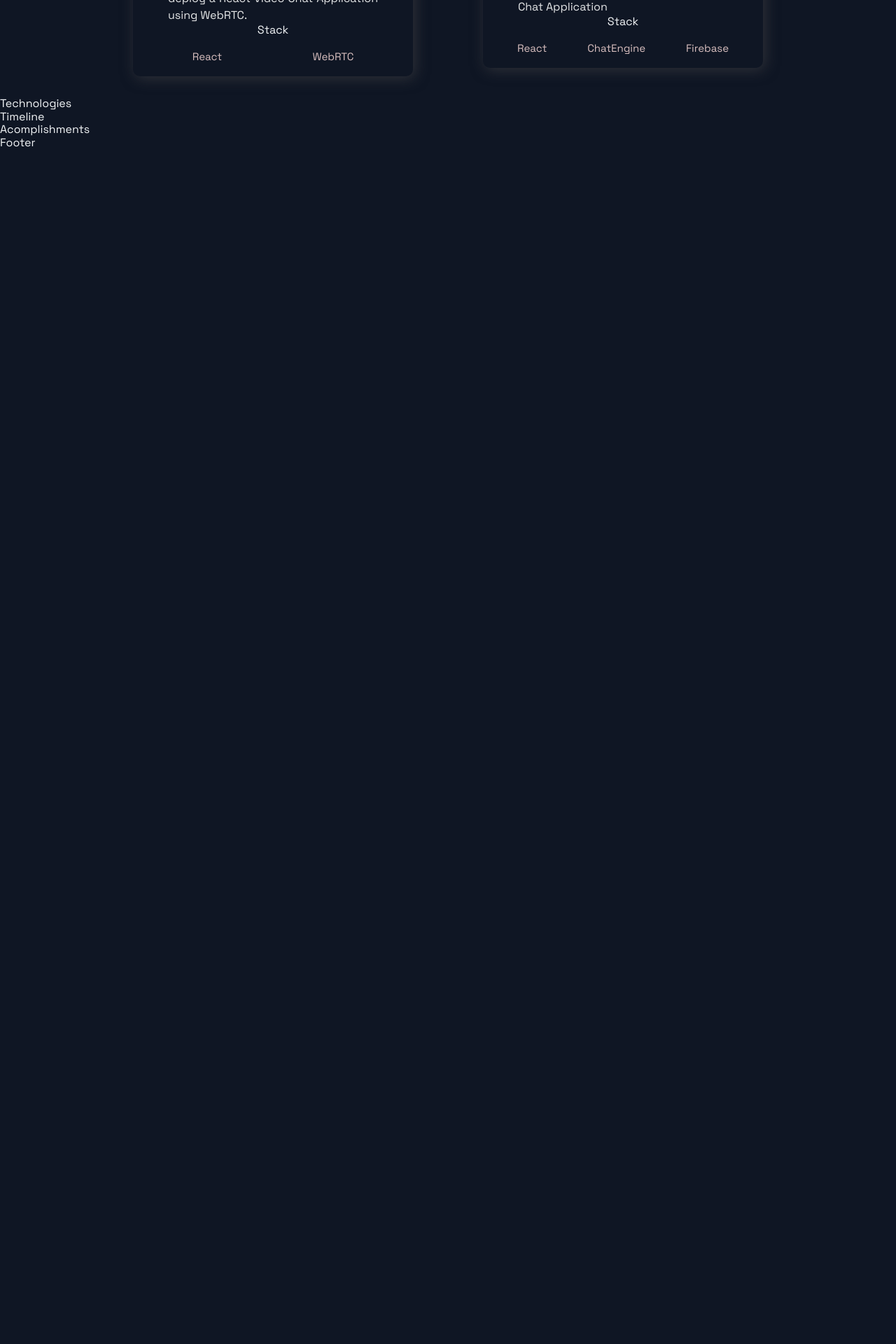
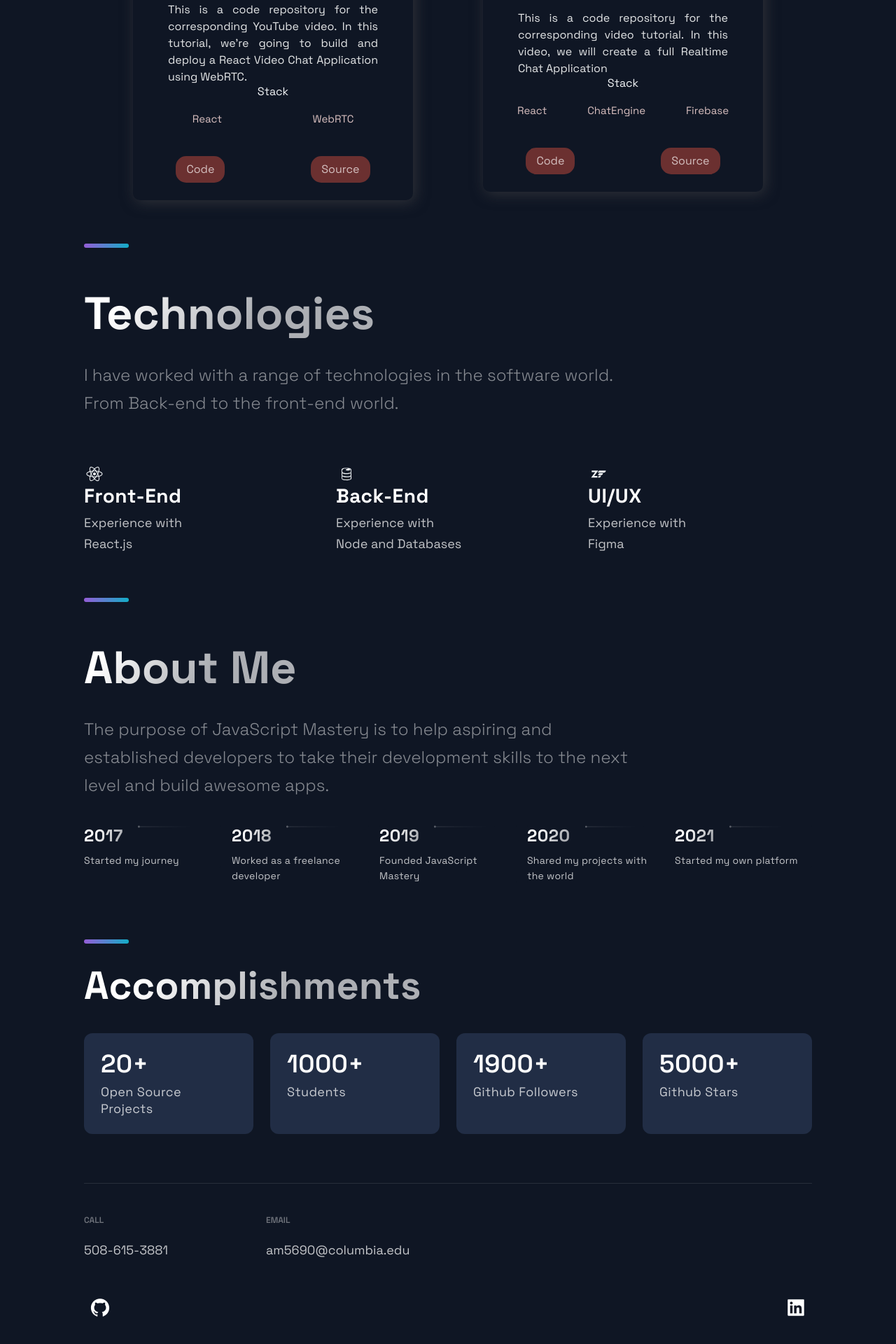
Before and after one commit to amalik3099/Portfolio, a Next.js app: page / in a window 1280 px wide. Shown: the part 1846-3766 px from the top of the page at 70% size. Before the commit the page ends 2060 px from the top, so only its background shows below. Built offline with nearby package versions, Linux system fonts and the light colour scheme.

Commit message:
Added in about me, accomps, and timeline features

```diff
--- a/src/components/Acomplishments/Acomplishments.js
+++ b/src/components/Acomplishments/Acomplishments.js
@@ -11,9 +11,17 @@
 ];
 
 const Acomplishments = () => (
-  <div>
-    Acomplishments
-  </div>
+  <Section>
+    <SectionTitle>Accomplishments</SectionTitle>
+      <Boxes>
+        {data.map((card, index) => (
+          <Box key={index}>
+            <BoxNum>{card.number}+</BoxNum>
+            <BoxText>{card.text}</BoxText>
+          </Box>
+        ))}
+      </Boxes>
+  </Section>
 );
 
 export default Acomplishments;
--- a/src/components/Footer/Footer.js
+++ b/src/components/Footer/Footer.js
@@ -6,9 +6,26 @@
 
 const Footer = () => {
   return (
-    <div>
-      Footer
-    </div>
+    <FooterWrapper>
+      <LinkList>
+        <LinkColumn>
+          <LinkTitle>Call</LinkTitle>
+          <LinkItem href='tel:508-615-3881'>508-615-3881</LinkItem>
+        </LinkColumn>
+        <LinkColumn>
+          <LinkTitle>Email</LinkTitle>
+          <LinkItem href='mailto:am5690@columbia.edu'>am5690@columbia.edu</LinkItem>
+        </LinkColumn>
+      </LinkList>
+      <SocialIconsContainer>
+        <SocialIcons href="https://github.com/amalik3099">
+          <AiFillGithub size="3rem" />
+        </SocialIcons>
+        <SocialIcons href="https://www.linkedin.com/in/adityamalik3/">
+          <AiFillLinkedin size="3rem" />
+        </SocialIcons>
+      </SocialIconsContainer>
+    </FooterWrapper>
   );
 };
 
--- a/src/components/Hero/Hero.js
+++ b/src/components/Hero/Hero.js
@@ -14,7 +14,7 @@
       <SectionText>
         I am a MS in Computer Science student at Columbia University, specializing in Machine Learning and Robotics.
       </SectionText>
-      <Button onclick={() => window.location = 'https://www.google.com'}>Learn More</Button>
+      <Button onclick={() => window.location.href="https://www.google.com"}>Learn More</Button>
     </LeftSection>
   </section>
 );
--- a/src/components/Projects/Projects.js
+++ b/src/components/Projects/Projects.js
@@ -25,6 +25,10 @@
               ))}
             </TagList>
           </div>
+          <UtilityList>
+            <ExternalLinks href={visit}>Code</ExternalLinks>
+            <ExternalLinks href={visit}>Source</ExternalLinks>
+          </UtilityList>
         </BlogCard>
       ))}
     </GridContainer>
--- a/src/components/Technologies/Technologies.js
+++ b/src/components/Technologies/Technologies.js
@@ -4,9 +4,46 @@
 import { List, ListContainer, ListItem, ListParagraph, ListTitle } from './TechnologiesStyles';
 
 const Technologies = () =>  (
-  <div>
-    Technologies
-  </div>
+  <Section id="tech">
+    <SectionDivider />
+    <SectionTitle main>Technologies</SectionTitle>
+    <SectionText>
+      I have worked with a range of technologies in the software world.
+      From Back-end to the front-end world.
+    </SectionText>
+    <List>
+      <ListItem>
+        <DiReact size="3rem" />
+        <ListContainer>
+          <ListTitle>Front-End</ListTitle>
+          <ListParagraph>
+            Experience with <br />
+            React.js
+          </ListParagraph>
+        </ListContainer>
+      </ListItem>
+      <ListItem>
+        <DiFirebase size="3rem" />
+        <ListContainer>
+          <ListTitle>Back-End</ListTitle>
+          <ListParagraph>
+            Experience with <br />
+            Node and Databases
+          </ListParagraph>
+        </ListContainer>
+      </ListItem>
+      <ListItem>
+        <DiZend size="3rem" />
+        <ListContainer>
+          <ListTitle>UI/UX</ListTitle>
+          <ListParagraph>
+            Experience with <br />
+            Figma
+          </ListParagraph>
+        </ListContainer>
+      </ListItem>
+    </List>
+  </Section>
 );
 
 export default Technologies;
--- a/src/components/TimeLine/TimeLine.js
+++ b/src/components/TimeLine/TimeLine.js
@@ -7,45 +7,114 @@
 const TOTAL_CAROUSEL_COUNT = TimeLineData.length;
 
 const Timeline = () => {
-  // const [activeItem, setActiveItem] = useState(0);
-  // const carouselRef = useRef();
+  const [activeItem, setActiveItem] = useState(0);
+  const carouselRef = useRef();
 
-  // const scroll = (node, left) => {
-  //   return node.scrollTo({ left, behavior: 'smooth' });
-  // }
+  const scroll = (node, left) => {
+    return node.scrollTo({ left, behavior: 'smooth' });
+  }
 
-  // const handleClick = (e, i) => {
-  //   e.preventDefault();
+  const handleClick = (e, i) => {
+    e.preventDefault();
 
-  //   if (carouselRef.current) {
-  //     const scrollLeft = Math.floor(carouselRef.current.scrollWidth * 0.7 * (i / TimeLineData.length));
+    if (carouselRef.current) {
+      const scrollLeft = Math.floor(carouselRef.current.scrollWidth * 0.7 * (i / TimeLineData.length));
 
-  //     scroll(carouselRef.current, scrollLeft);
-  //   }
-  // }
+      scroll(carouselRef.current, scrollLeft);
+    }
+  }
 
-  // const handleScroll = () => {
-  //   if (carouselRef.current) {
-  //     const index = Math.round((carouselRef.current.scrollLeft / (carouselRef.current.scrollWidth * 0.7)) * TimeLineData.length);
+  const handleScroll = () => {
+    if (carouselRef.current) {
+      const index = Math.round((carouselRef.current.scrollLeft / (carouselRef.current.scrollWidth * 0.7)) * TimeLineData.length);
 
-  //     setActiveItem(index);
-  //   }
-  // }
+      setActiveItem(index);
+    }
+  }
 
-  // // snap back to beginning of scroll when window is resized
-  // // avoids a bug where content is covered up if coming from smaller screen
-  // useEffect(() => {
-  //   const handleResize = () => {
-  //     scroll(carouselRef.current, 0);
-  //   }
+  // snap back to beginning of scroll when window is resized
+  // avoids a bug where content is covered up if coming from smaller screen
+  useEffect(() => {
+    const handleResize = () => {
+      scroll(carouselRef.current, 0);
+    }
 
-  //   window.addEventListener('resize', handleResize);
-  // }, []);
+    window.addEventListener('resize', handleResize);
+  }, []);
 
   return (
-    <div>
-      Timeline
-    </div>
+    <Section id="about">
+      <SectionDivider/>
+      <SectionTitle main>About Me</SectionTitle>
+      <SectionText>
+      The purpose of JavaScript Mastery is to help aspiring and established developers to take their development skills to the next level and build awesome apps.
+      </SectionText>
+      <CarouselContainer ref={carouselRef} onScroll={handleScroll}>
+        <>
+          {TimeLineData.map((item, index) => (
+            <CarouselMobileScrollNode
+              key={index}
+              final={index === TOTAL_CAROUSEL_COUNT - 1}>
+              <CarouselItem
+                index={index}
+                id={`carousel__item-${index}`}
+                active={activeItem}
+                onClick={(e) => handleClick(e, index)}>
+                <CarouselItemTitle>
+                  {item.year}
+                  <CarouselItemImg
+                    width="208"
+                    height="6"
+                    viewBox="0 0 208 6"
+                    fill="none"
+                    xmlns="http://www.w3.org/2000/svg">
+                    <path
+                      fill-rule="evenodd"
+                      clip-rule="evenodd"
+                      d="M2.5 5.5C3.88071 5.5 5 4.38071 5 3V3.5L208 3.50002V2.50002L5 2.5V3C5 1.61929 3.88071 0.5 2.5 0.5C1.11929 0.5 0 1.61929 0 3C0 4.38071 1.11929 5.5 2.5 5.5Z"
+                      fill="url(#paint0_linear)"
+                      fill-opacity="0.33"
+                    />
+                    <defs>
+                      <linearGradient
+                        id="paint0_linear"
+                        x1="-4.30412e-10"
+                        y1="0.5"
+                        x2="208"
+                        y2="0.500295"
+                        gradientUnits="userSpaceOnUse">
+                        <stop stop-color="white" />
+                        <stop
+                          offset="0.79478"
+                          stop-color="white"
+                          stop-opacity="0"
+                        />
+                      </linearGradient>
+                    </defs>
+                  </CarouselItemImg>
+                </CarouselItemTitle>
+                <CarouselItemText>{item.text}</CarouselItemText>
+              </CarouselItem>
+            </CarouselMobileScrollNode>
+          ))}
+        </>
+      </CarouselContainer>
+      <CarouselButtons>
+        {TimeLineData.map((item, index) => {
+          return (
+            <CarouselButton
+              key={index}
+              index={index}
+              active={activeItem}
+              onClick={(e) => handleClick(e, index)}
+              type="button">
+              <CarouselButtonDot active={activeItem} />
+            </CarouselButton>
+          );
+        })}
+      </CarouselButtons>
+      <SectionDivider />
+    </Section>
   );
 };
 
```
